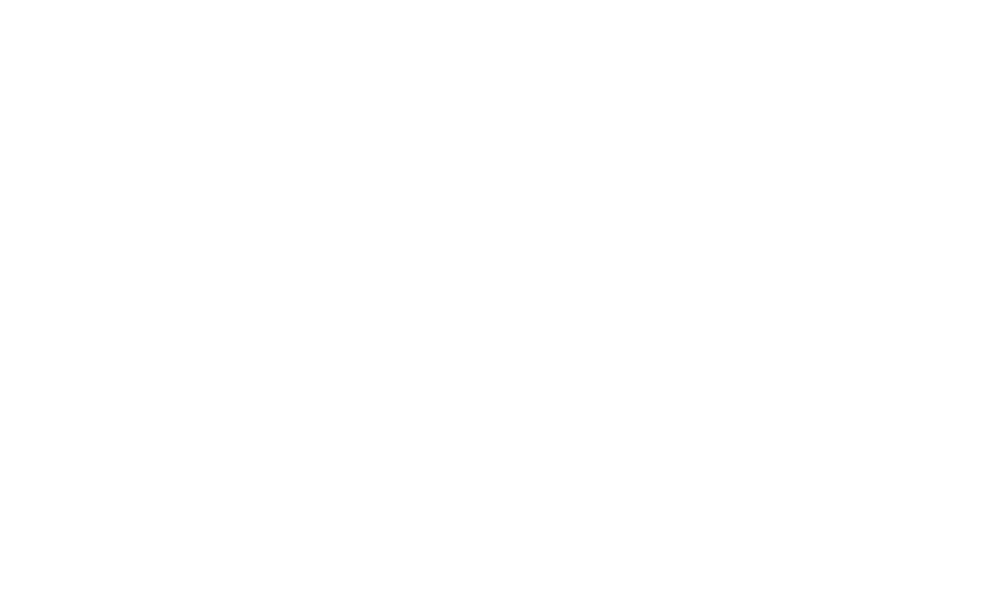
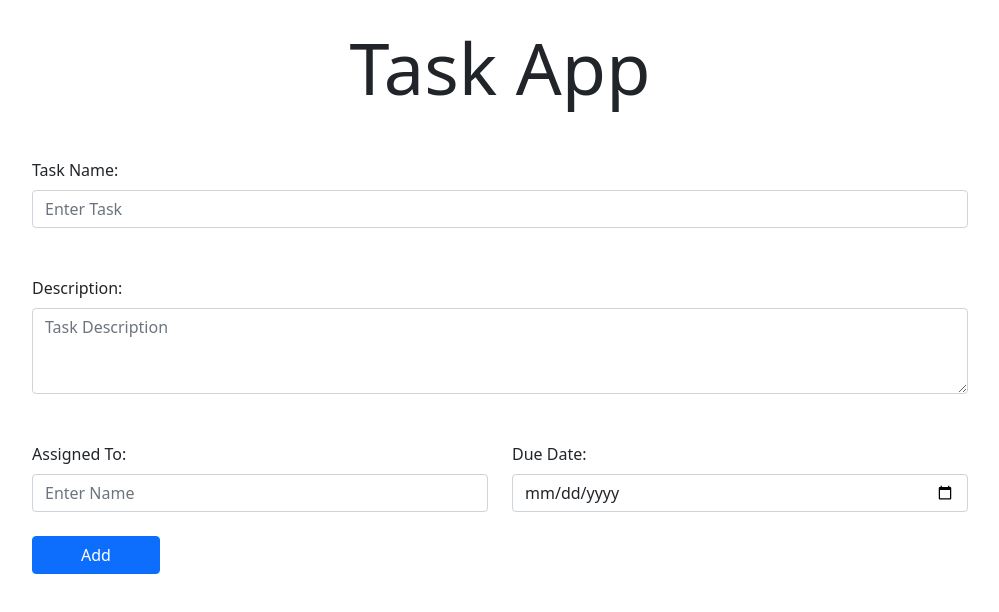
Before and after one commit to Rishitha-Mannemala/JWD-Project-MDR_ri, a plain HTML site: page jwd/JWD_Final_Project/Index.html in a window 1280 px wide. Shown: the whole page, without its empty margins (140-1139 px from the left). Drawn offline with nearby package versions, Linux system fonts and the light colour scheme.

Commit message:
added form

```diff
--- a/jwd/JWD_Final_Project/Index.html
+++ b/jwd/JWD_Final_Project/Index.html
@@ -8,14 +8,58 @@
   <!-- CSS only Bootstrap -->
   <link href="https://cdn.jsdelivr.net/npm/bootstrap@5.0.0-beta1/dist/css/bootstrap.min.css" rel="stylesheet" integrity="sha384-giJF6kkoqNQ00vy+HMDP7azOuL0xtbfIcaT9wjKHr8RbDVddVHyTfAAsrekwKmP1" crossorigin="anonymous">
 
+</head>
 
+<body>
+  <!-- Title -->
+  <h1 class="text-center my-4 display-2">Task App</h1>
 
+  <!-- Main-content Form -->
+  <div class="container-fluid w-75">
+    <form action="POST"></form>
+      <div class="row">
 
-</head>
-<body>
+        <div class="col my-4">
 
+          <label for="task-name" class="form-label">Task Name: </label>
+          <br>
+          <input type="text" name="task-name" id="task-name" required placeholder="Enter Task" class="form-control">
+        </div>
+      </div>
 
+      <div class="row">
+        <div class="col my-4">
+          <label for="description" class="form-label">Description: </label>
+          <br>
 
+          <textarea class="form-control" id="exampleFormControlTextarea1" rows="3" placeholder="Task Description"></textarea>
+
+          <!-- <input type="text" name="description" id="description" required placeholder="Task Details" > -->
+        </div>
+      </div>
+
+      <div class="row">
+        <div class="col my-4">
+          <label for="assigned" class="form-label">Assigned To: </label>
+          <br>
+          <input type="text" name="assigned" id="assigned" required placeholder="Enter Name" class="form-control">
+        </div>
+
+        <div class="col my-4">
+          <label for="date" class="form-label">Due Date: </label>
+          <br>
+          <input type="date" name="date" id="date" required class="form-control">
+        </div>
+      </div>
+
+      <div class="row">
+        <div class="col">
+          <button type="submit" class="btn btn-primary px-5">Add</button>
+        </div>
+      </div>
+
+    </form>
+  </div>
 
 
 
```
